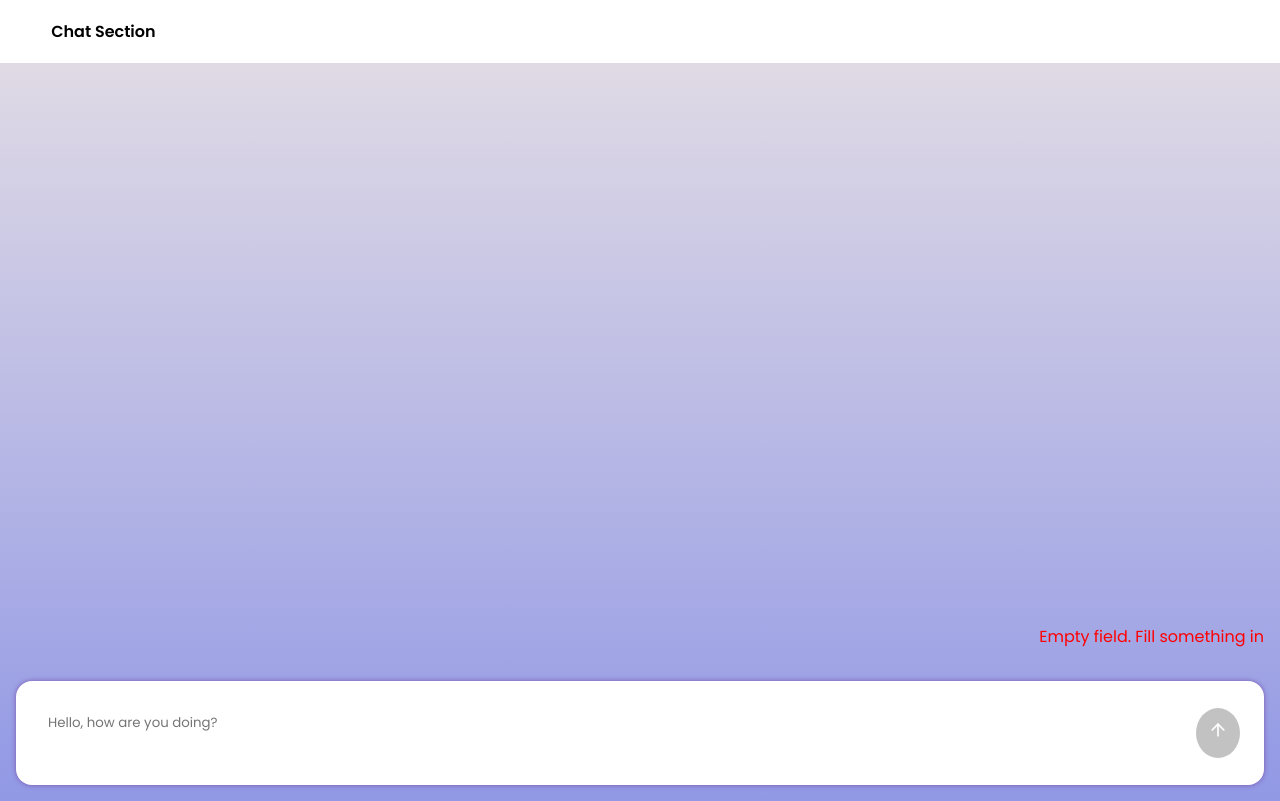
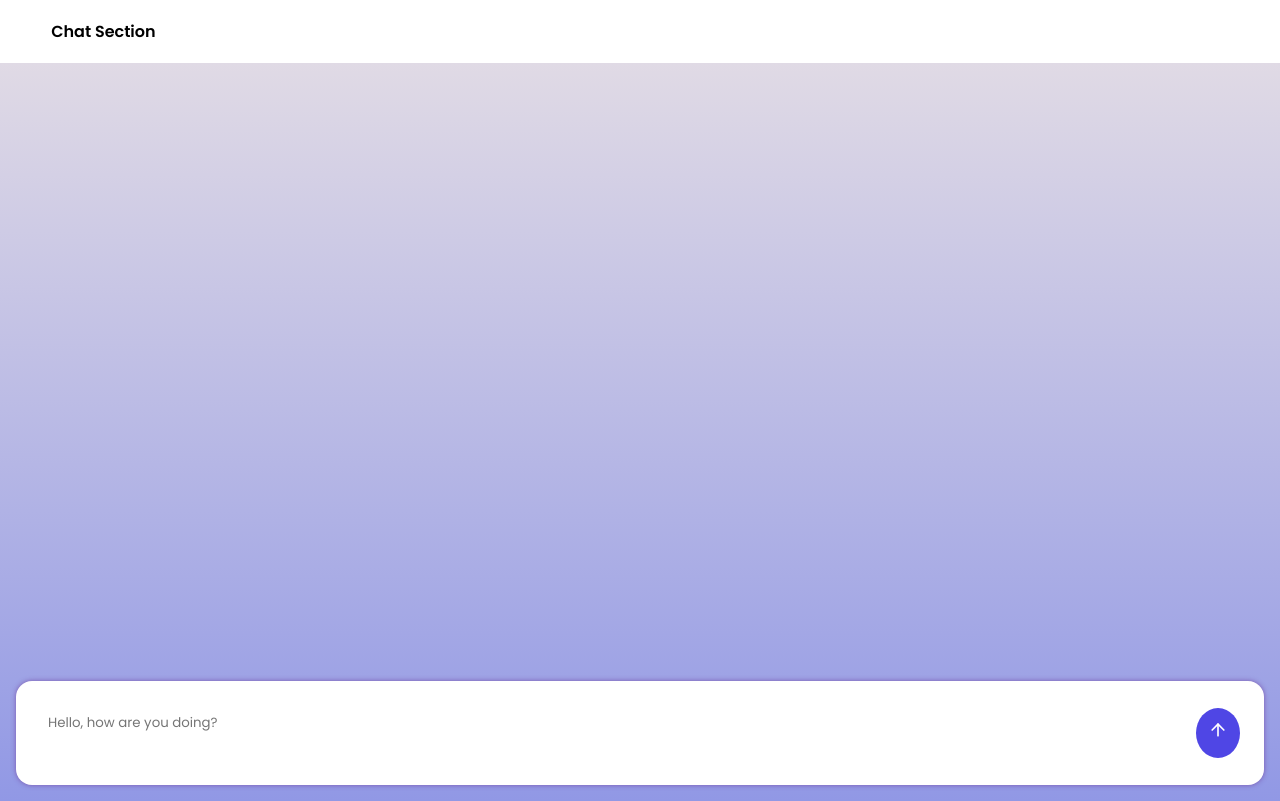
Before and after one commit to jane-ahone/HNG12-stage-3-FE-AI-textprocessing, a React (Vite) app: page / in a window 1280 px wide. Built offline with nearby package versions, Linux system fonts and the light colour scheme.

Commit message:
fix: improve input validation through use of zod

```diff
--- a/package.json
+++ b/package.json
@@ -12,7 +12,8 @@
   "dependencies": {
     "lucide-react": "^0.475.0",
     "react": "^19.0.0",
-    "react-dom": "^19.0.0"
+    "react-dom": "^19.0.0",
+    "zod": "^3.24.2"
   },
   "devDependencies": {
     "@eslint/js": "^9.19.0",
--- a/src/components/TextInput.css
+++ b/src/components/TextInput.css
@@ -44,7 +44,7 @@
   background-color: #8080807a;
 }
 
-.text-input-error-message {
+.error-message {
   margin: 1rem;
   color: red;
   text-align: right;
--- a/src/components/TextInput.tsx
+++ b/src/components/TextInput.tsx
@@ -3,7 +3,7 @@ import "./TextInput.css";
 import { useEffect, useRef, useState } from "react";
 import { ChatMessage, LanguageDetector, statusOptions } from "../lib/types";
 import { initializeLanguageDetector } from "../lib/helperFunctions";
-
+import { z, ZodError } from "zod";
 interface Props {
   setMessages: React.Dispatch<React.SetStateAction<ChatMessage[]>>;
   setCurrentMsgId: React.Dispatch<React.SetStateAction<string>>;
@@ -14,6 +14,8 @@ type DetectionResult = {
   error?: string | undefined;
   detectedLanguage?: string | undefined;
 };
+
+const Input = z.string().min(1);
 
 const TextInput = ({ setMessages, setCurrentMsgId }: Props) => {
   const [textInput, setTextInput] = useState("");
@@ -37,7 +39,6 @@ const TextInput = ({ setMessages, setCurrentMsgId }: Props) => {
     }
   };
 
-  // Detect language function
   useEffect(() => {
     fetchDetector();
   }, []);
@@ -73,7 +74,17 @@ const TextInput = ({ setMessages, setCurrentMsgId }: Props) => {
     }
   }
   const handleInputSubmit = async () => {
-    if (!textInput.trim()) return;
+    try {
+      Input.parse(textInput);
+    } catch (error) {
+      console.log(error);
+      setError(
+        error instanceof ZodError
+          ? error.issues[0].message
+          : `Unexpected error:${error}`
+      );
+      return;
+    }
 
     setIsLoading(true);
     setError(null);
@@ -106,19 +117,15 @@ const TextInput = ({ setMessages, setCurrentMsgId }: Props) => {
       setIsLoading(false);
     }
   };
+  console.log("Application errors", error);
 
   return (
     <>
-      {textInput.length <= 0 ? (
-        <p
-          role="alert"
-          aria-live="polite"
-          aria-label="text-input-error-message"
-          className="text-input-error-message"
-        >
-          Empty field. Fill something in
-        </p>
-      ) : null}
+      {error && (
+        <div id="error-message" className="error-message" role="alert">
+          {error}
+        </div>
+      )}
       <div className="input-container">
         <textarea
           autoFocus
@@ -133,17 +140,12 @@ const TextInput = ({ setMessages, setCurrentMsgId }: Props) => {
           type="submit"
           className="submit-txt"
           aria-label="Submit text"
-          disabled={isLoading || textInput.length <= 0}
+          disabled={isLoading}
           onClick={handleInputSubmit}
         >
           <ArrowUp size={20} aria-label="submit-icon" />
         </button>
       </div>
-      {error && (
-        <div id="error-message" className="error-message" role="alert">
-          {error}
-        </div>
-      )}
     </>
   );
 };
```
Also changed, not shown: 1 other file (tests, documents, lock files or other folders).
